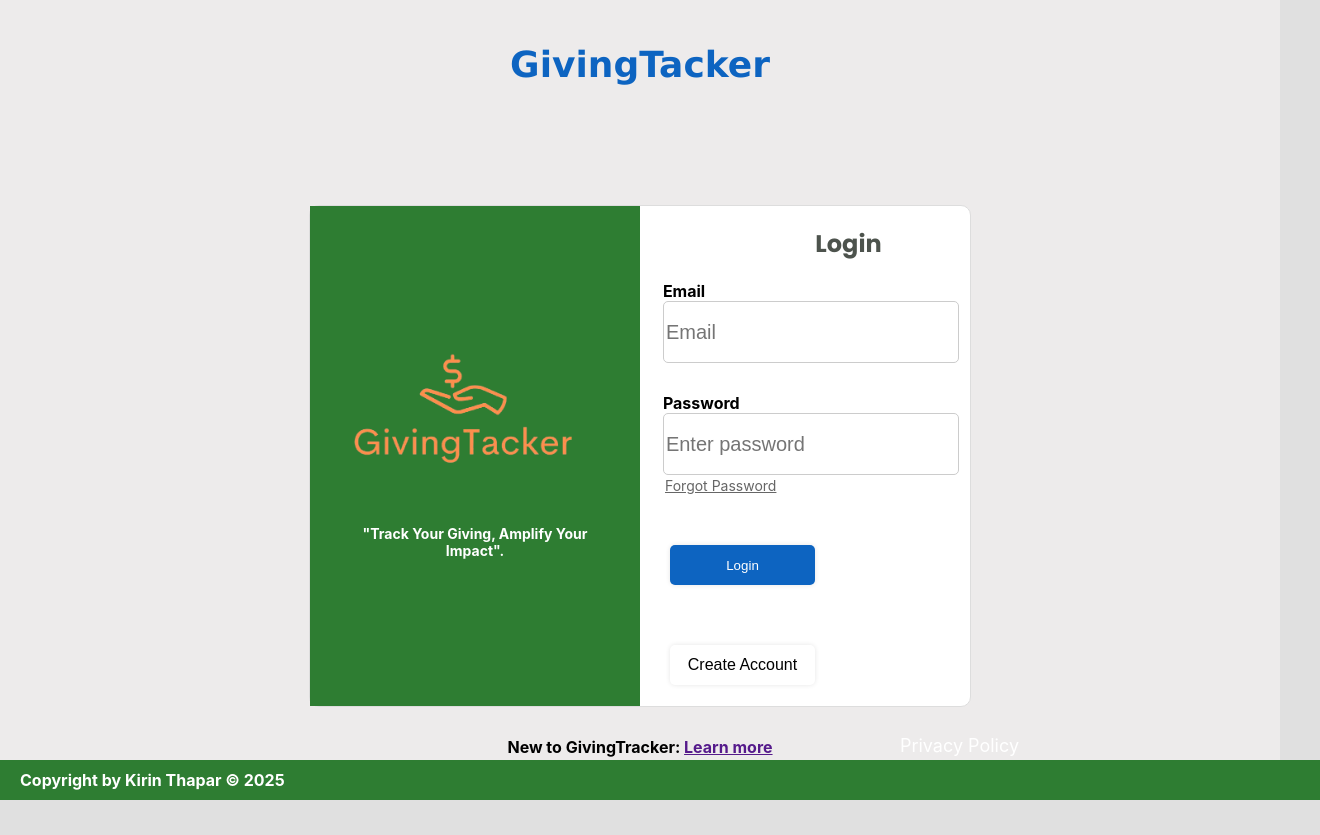
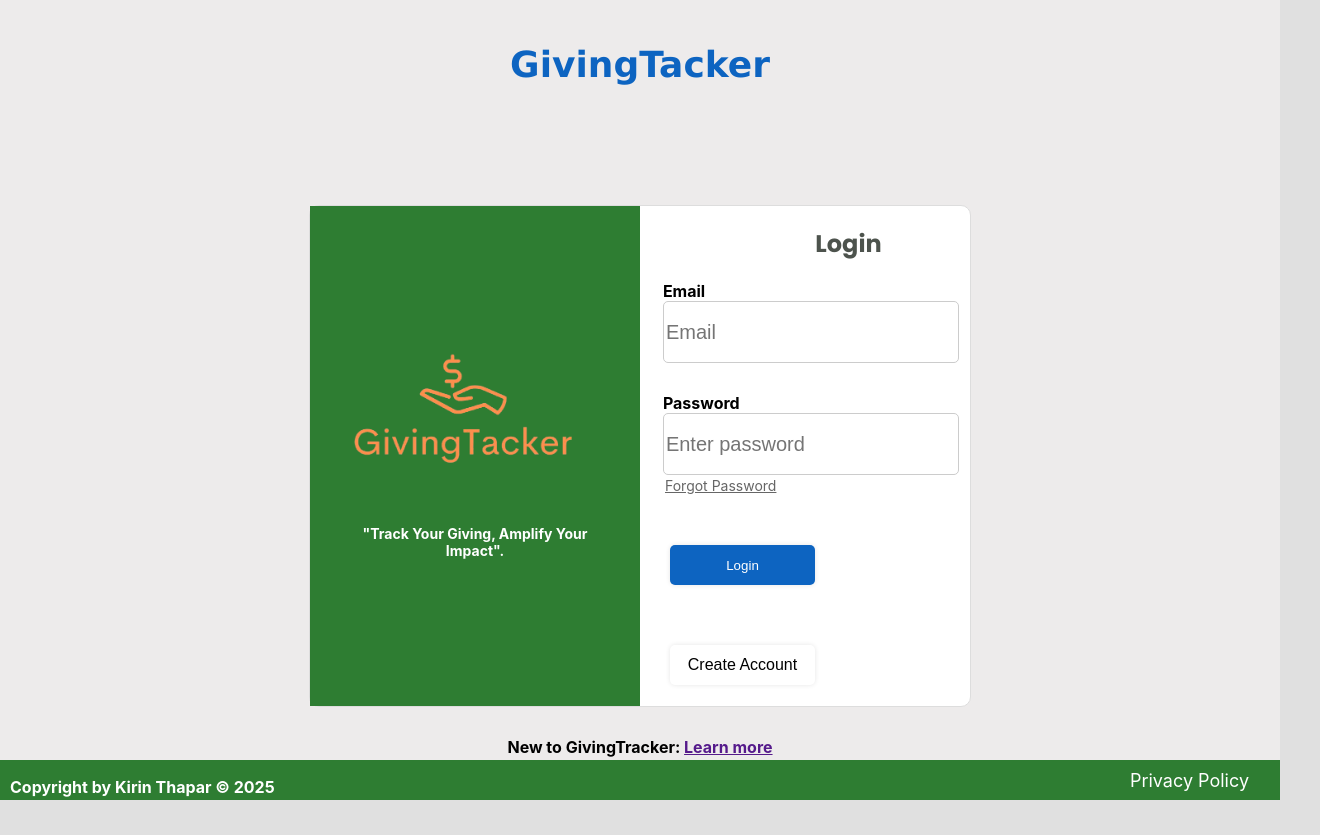
Before and after one commit to Kirint27/DonateWise, a React (Create React App) app in the folder frontend/: page / in a window 1280 px wide. Shown: the whole page, 1320 px wide, since content can reach past the window. After the commit the page ends 800 px from the top, so only its background shows below. Built offline with nearby package versions, Linux system fonts and the light colour scheme.

Commit message:
fixed styling in footer progress bar and navbar components

```diff
--- a/frontend/src/components/CustomProgressBar/CustomProgressBar.jsx
+++ b/frontend/src/components/CustomProgressBar/CustomProgressBar.jsx
@@ -1,8 +1,11 @@
 import React from "react";
 import styles from "./CustomProgressBar.module.scss";
 
-const CustomProgressBar = ({ goalAmount, currentAmount }) => {
-    const progress = Math.min((currentAmount / goalAmount) * 100, 100);
+const CustomProgressBar = ({ goalAmount, currentAmount, user }) => {
+  let progress = 0;
+  if (goalAmount > 0) {
+    progress = Math.min((currentAmount / goalAmount) * 100, 100);
+  }
 
   return (
     <div className={styles.progressContainer}>
@@ -10,7 +13,7 @@ const CustomProgressBar = ({ goalAmount, currentAmount }) => {
 
       <div className={styles.progressBarContainer}>
         <div className={styles.progressText}>
-                    {progress.toFixed(2)}% completed
+          {progress.toFixed(1)}% completed
         </div>
 
         <div className={styles.progressBar}>
@@ -23,15 +26,14 @@ const CustomProgressBar = ({ goalAmount, currentAmount }) => {
         </div>
 
         <div className={styles.goalAmount}>
-                    Goal: £{goalAmount.toFixed(2)}
+          Goal: £{goalAmount !== undefined ? goalAmount.toFixed(2) : "N/A"}
         </div>
       </div>
-
       <p className={styles.donationInfo}>
-                £{currentAmount.toFixed(2)} of £{goalAmount.toFixed(2)} donated
+        £{currentAmount !== undefined ? currentAmount.toFixed(2) : "N/A"} of £
+        {goalAmount !== undefined ? goalAmount.toFixed(2) : "N/A"} donated
       </p>
     </div>
   );
 };
-
 export default CustomProgressBar;
--- a/frontend/src/components/CustomProgressBar/CustomProgressBar.module.scss
+++ b/frontend/src/components/CustomProgressBar/CustomProgressBar.module.scss
@@ -49,13 +49,12 @@
 }
 
 .lowProgress {
-    background-color: #f44336; /* Red */
+  background-color: #f44336;
 }
 
 .highProgress {
-    background-color: #4caf50; /* Green */
+  background-color: #4caf50;
 }
-
 
 .goalAmount {
   font-size: 18px;
--- a/frontend/src/components/Donations/Donations.jsx
+++ b/frontend/src/components/Donations/Donations.jsx
@@ -87,7 +87,7 @@ const Donations = ({ isOpen, onClose, onSubmit}) => {
     const donationType = event.target.elements.donationType.value;
     const donationDate = event.target.elements.donationDate.value;
     const paymentMethod = event.target.elements.paymentMethod.value;
-    const goFundMe = event.target.elements["goFundMe"].checked ? 1 : 0;
+    const giftAid = event.target.elements["giftAid"].checked ? 1 : 0;
 
     if (isNaN(donationAmount) || donationAmount <= 0) {
       alert("Please enter a valid donation amount.");
@@ -109,7 +109,7 @@ const Donations = ({ isOpen, onClose, onSubmit}) => {
           donationType,
           paymentMethod,
           donationDate,
-          goFundMe,
+          giftAid,
           charity_cause: charityCauses, // Pass the causes as an array directly
         });
 
@@ -165,8 +165,9 @@ const Donations = ({ isOpen, onClose, onSubmit}) => {
     <option value="cash">Cash</option>
     <option value="other">Other</option>
   </select>
+
   <label>
-    <input name="goFundMe" type="checkbox" />Via GoFundME
+    <input name="giftAid" type="checkbox" />Gift Aid
   </label>
 
   <div className="buttonGroup">
--- a/frontend/src/components/Footer/Footer.module.scss
+++ b/frontend/src/components/Footer/Footer.module.scss
@@ -9,19 +9,19 @@ footer {
   position: absolute;
   right: 0;
   background-color: #2e7d32;
+  overflow: hidden;
   color: #ffffff; /* White text */
-  padding: 0 20px; /* Adds space on left & right */
 }
 
 footer p {
-  margin: 0; /* Remove default margin */
+  margin-left: 10px; /* Remove default margin */
 }
 .links {
   list-style: none; /* Remove bullet points */
   display: flex; /* Makes it a flex container */
-  gap: 20px; /* Space between links */
-  padding: 0;
-  margin-right: 100px;
+  height: 30px;
+  width: 150px;
+
 }
 
 @media (max-width: 768px) {
--- a/frontend/src/components/NavBar/NavBar.jsx
+++ b/frontend/src/components/NavBar/NavBar.jsx
@@ -1,40 +1,43 @@
 import React from "react";
 import styles from "./Navbar.module.scss";
 import { useNavigate } from "react-router-dom";
-import { FontAwesomeIcon } from '@fortawesome/react-fontawesome';
-import { faUser } from '@fortawesome/free-solid-svg-icons';
+import { FontAwesomeIcon } from "@fortawesome/react-fontawesome";
+import { faUser } from "@fortawesome/free-solid-svg-icons";
 
 const Navbar = () => {
   const navigate = useNavigate();
   const handleLogout = () => {
     fetch("http://localhost:3001/api/logout", {
       method: "POST",
-        credentials: "include" // ✅ Ensures cookies are included in the request
+      credentials: "include", // ✅ Ensures cookies are included in the request
     })
-    .then(response => response.json())
+      .then((response) => response.json())
       .then(() => {
-
         navigate("/");
       })
-    .catch(error => console.error("Logout error:", error));
+      .catch((error) => console.error("Logout error:", error));
   };
 
   return (
     <>
       <nav>
         <div className={styles.navbar}>
-        <img src={require('../../containers/Login/logo.png')} alt="" />
+          <img src={require("../../containers/Login/logo.png")} alt="" />
           <ul>
             <li onClick={() => navigate("/dashboard")}>Dashboard </li>
             <li onClick={() => navigate("/tax-reporting")}>Tax-Reporting </li>
 
             <li onClick={() => navigate("/CharitySearch")}>Charity-Search</li>
             <li className={styles.iconText}>
-            <FontAwesomeIcon icon={faUser} style={{ fontSize: 20 }} title="Account" />
-
+              <FontAwesomeIcon
+                icon={faUser}
+                style={{ fontSize: 20 }}
+                title="Account"
+              />
             </li>
-            <button className={styles.logoutButton} onClick={handleLogout}>Logout</button>
-
+            <button className={styles.logoutButton} onClick={handleLogout}>
+              Logout
+            </button>
           </ul>
         </div>
       </nav>
--- a/frontend/src/components/NavBar/Navbar.module.scss
+++ b/frontend/src/components/NavBar/Navbar.module.scss
@@ -3,7 +3,7 @@
   left: 0;
   width: 100%;
   height: 80px;
-  background-color: #2E7D32;
+  background-color: #2e7d32;
   display: flex;
   justify-content: space-between;
   align-items: center;
@@ -67,7 +67,7 @@
   }
 
   .logoutButton {
-    background-color: #D32F2F;
+    background-color: #d32f2f;
     color: #fff;
     padding: 10px 20px;
     border: none;
@@ -78,7 +78,7 @@
     margin: 20px 20px 5px 30px;
 
     &:hover {
-      background-color: #B71C1C;
+      background-color: #b71c1c;
     }
   }
 }
```
Also changed, not shown: frontend/src/components/Footer/Footer.jsx (+4 -6 lines). Lines whose indentation alone changed are shown as unchanged.
